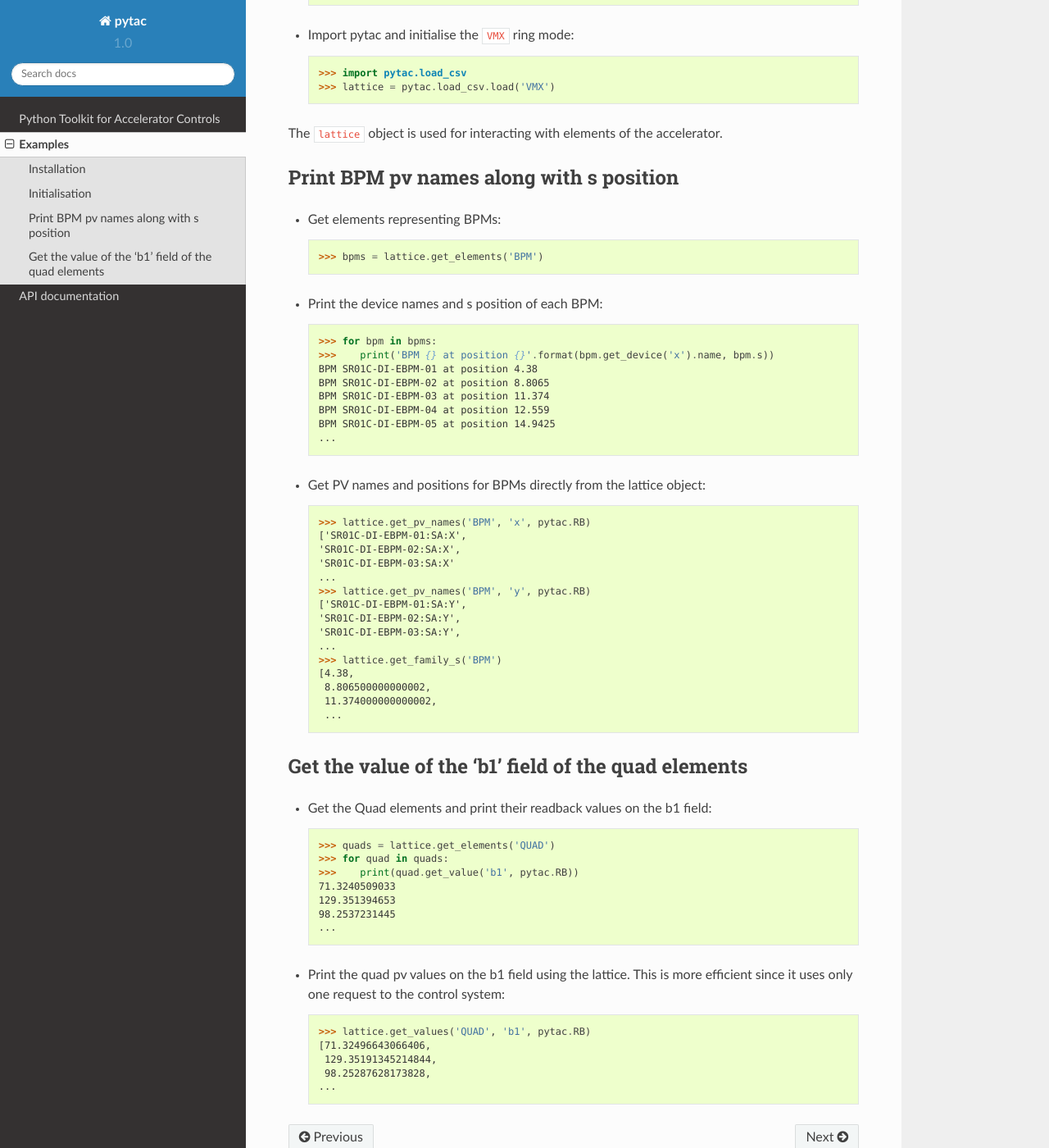
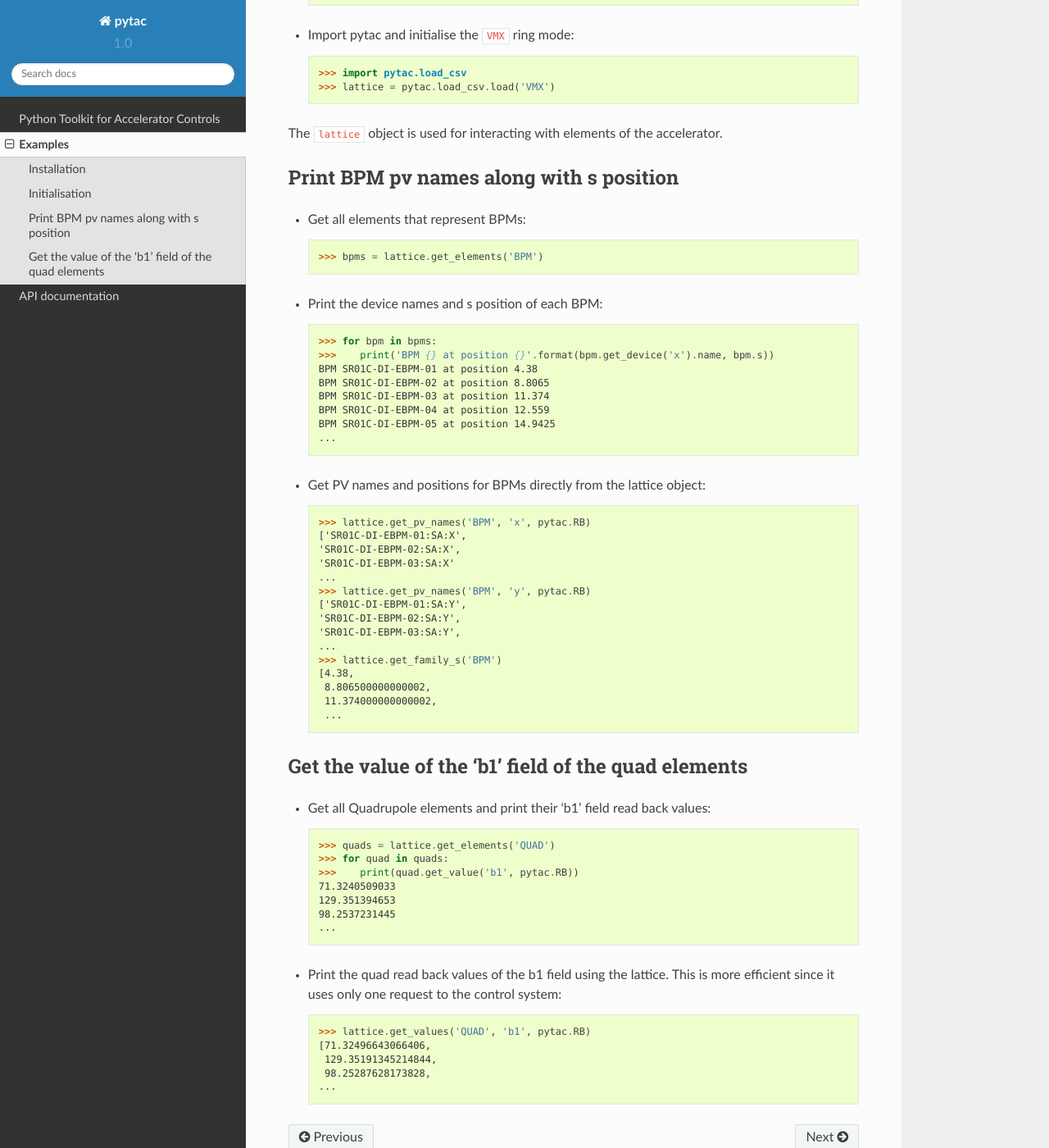
Before and after one commit to DiamondLightSource/pytac, a Sphinx documentation site: the page built from docs/examples.rst, in a window 1280 px wide and 1400 px high, scrolled down 701 px. Shown: the whole window at 82% size. Built offline with Sphinx 7.4.7 and the Read the Docs theme 2.0.0, drawn with Linux system fonts in a browser that asks for light colours.

Commit message:
Update bullet points in some sections for clarity.

```diff
--- a/docs/examples.rst
+++ b/docs/examples.rst
@@ -43,7 +43,7 @@ The ``lattice`` object is used for interacting with elements of the accelerator.
 Print BPM pv names along with s position
 ~~~~~~~~~~~~~~~~~~~~~~~~~~~~~~~~~~~~~~~~
 
-- Get elements representing BPMs::
+- Get all elements that represent BPMs::
 
     >>> bpms = lattice.get_elements('BPM')
 
@@ -79,7 +79,7 @@ Print BPM pv names along with s position
 Get the value of the 'b1' field of the quad elements
 ~~~~~~~~~~~~~~~~~~~~~~~~~~~~~~~~~~~~~~~~~~~~~~~~~~~~
 
-- Get the Quad elements and print their readback values on the b1 field::
+- Get all Quadrupole elements and print their 'b1' field read back values::
 
     >>> quads = lattice.get_elements('QUAD')
     >>> for quad in quads:
@@ -90,7 +90,7 @@ Get the value of the 'b1' field of the quad elements
     ...
 
 
-- Print the quad pv values on the b1 field using the lattice. This is more efficient
+- Print the quad read back values of the b1 field using the lattice. This is more efficient
   since it uses only one request to the control system::
 
     >>> lattice.get_values('QUAD', 'b1', pytac.RB)
```
